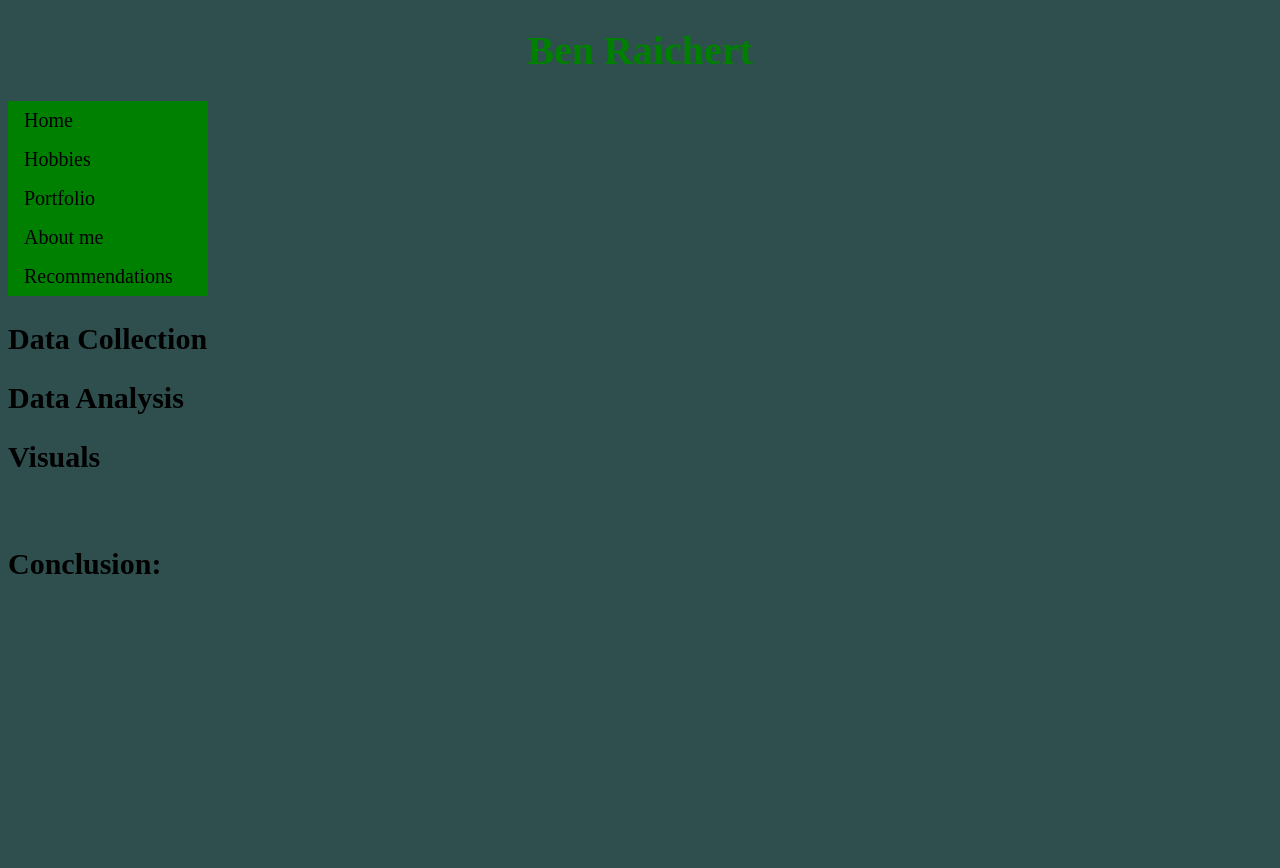
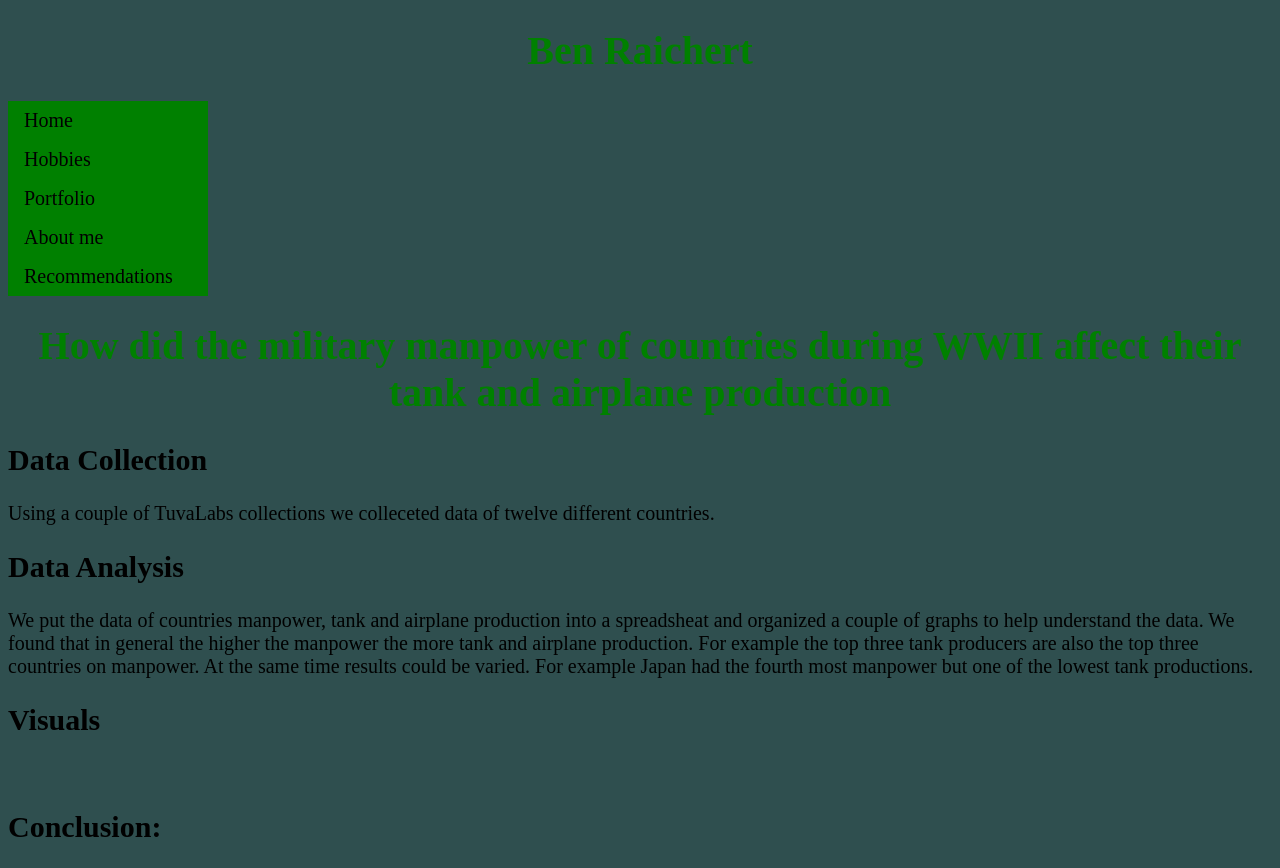
Before and after one commit to BeanBuritto/CS-Website, a plain HTML site: page WW2 Project.html in a window 1280 px wide. Before the commit the page ends 800 px from the top, so only its background shows below. Drawn offline with Linux system fonts and the light colour scheme.

Commit message:
Update WW2 Project.html

```diff
--- a/WW2 Project.html
+++ b/WW2 Project.html
@@ -11,15 +11,15 @@
  </ul>
 <head>
 
-<h1> </h1>
+<h1>How did the military manpower of countries during WWII affect their tank and airplane production </h1>
 
 <h2> Data Collection </h2>
 
-<p> </p>
+  <p>Using a couple of TuvaLabs collections we colleceted data of twelve different countries. </p>
 
 <h2>Data Analysis </h2>
 
-<p> </p>
+<p>We put the data of countries manpower, tank and airplane production into a spreadsheat and organized a couple of graphs to help understand the data. We found that in general the higher the manpower the more tank and airplane production. For example the top three tank producers are also the top three countries on manpower. At the same time results could be varied. For example Japan had the fourth most manpower but one of the lowest tank productions.
 
 <h2>Visuals</h2>
 <img src= >
```
